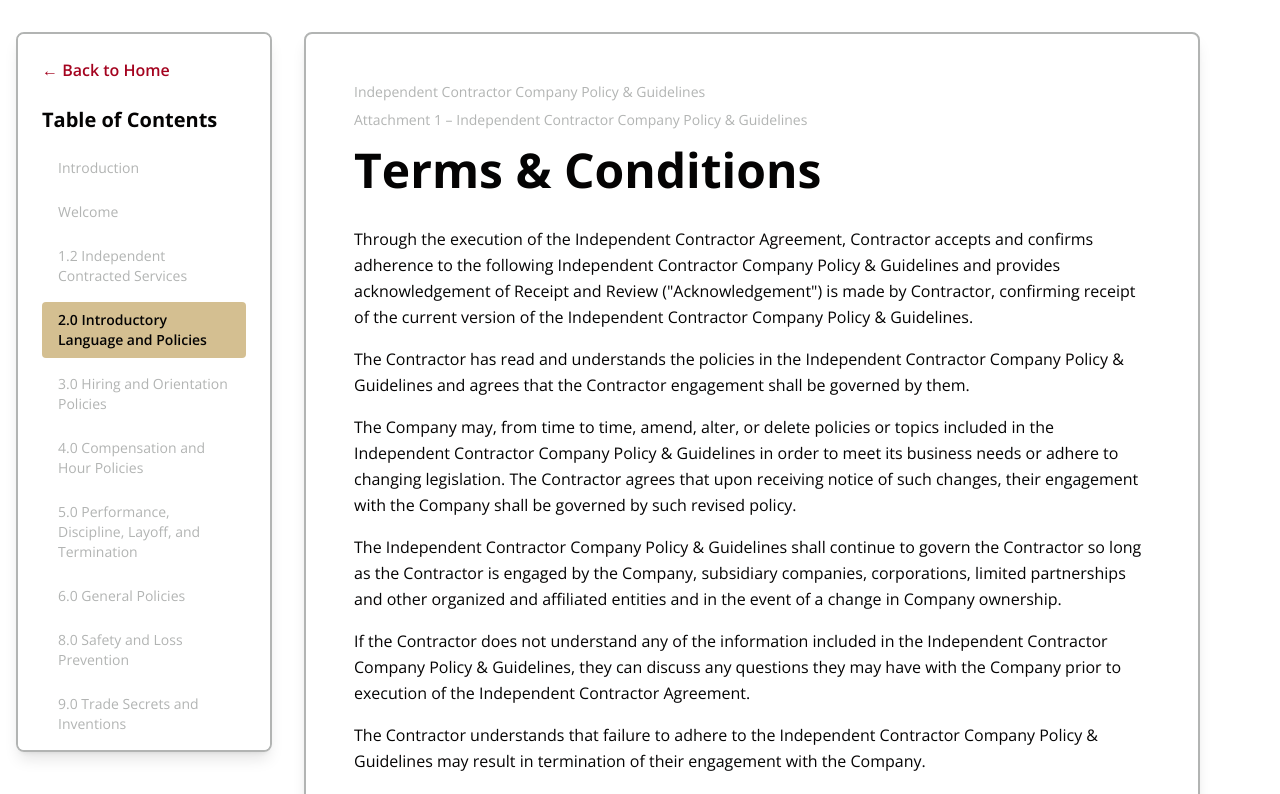
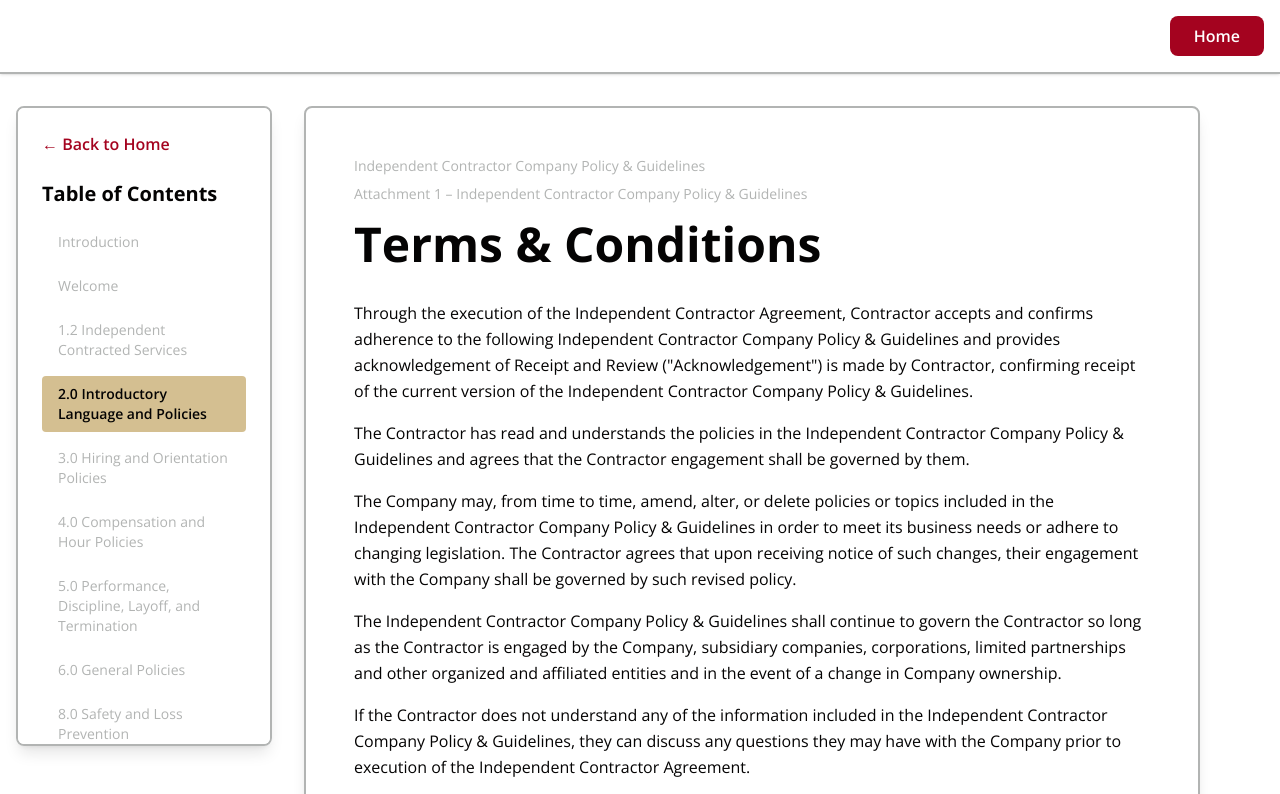
Before and after one commit to AshtonMedina22/PTT-Internal-Docs, a Next.js app: page /terms in a window 1280 px wide. Shown: the top 794 px of the page. Built offline with nearby package versions, Linux system fonts and the light colour scheme.

Commit message:
Add Home button header and footer to all pages

```diff
--- a/app/agreement/page.js
+++ b/app/agreement/page.js
@@ -55,12 +55,26 @@ export default function AgreementPage() {
   }
 
   return (
-    <div className="min-h-screen bg-brand-white">
-      <div className="container mx-auto px-4 py-8">
+    <div className="min-h-screen bg-brand-white flex flex-col">
+      {/* Header with Home button */}
+      <header className="sticky top-0 z-50 bg-brand-white border-b-2 border-brand-gray shadow-sm">
+        <div className="container mx-auto px-4 py-4">
+          <div className="flex justify-end">
+            <Link
+              href="/"
+              className="px-6 py-2 bg-brand-red text-brand-white font-semibold rounded-lg hover:bg-brand-gold hover:text-brand-black transition-colors duration-200"
+            >
+              Home
+            </Link>
+          </div>
+        </div>
+      </header>
+
+      <div className="container mx-auto px-4 py-8 flex-1">
         <div className="flex flex-col lg:flex-row gap-8">
           {/* Sticky Sidebar */}
-          <aside className="lg:w-64 lg:sticky lg:top-8 lg:h-fit">
-            <div className="bg-white border-2 border-brand-gray rounded-lg p-6 shadow-lg">
+          <aside className="lg:w-64 lg:sticky lg:top-20 lg:h-fit">
+            <div className="bg-white border-2 border-brand-gray rounded-lg p-6 shadow-lg max-h-[calc(90vh-5rem)] overflow-y-auto">
               <Link
                 href="/"
                 className="text-brand-red hover:text-brand-gold mb-6 inline-block font-semibold transition-colors"
@@ -512,6 +526,17 @@ export default function AgreementPage() {
           </main>
         </div>
       </div>
+
+      {/* Footer */}
+      <footer className="bg-brand-gray bg-opacity-20 border-t-2 border-brand-gray mt-auto">
+        <div className="container mx-auto px-4 py-6">
+          <div className="text-center">
+            <p className="text-brand-black font-semibold">
+              Party Time Texas 2025 • Agreement
+            </p>
+          </div>
+        </div>
+      </footer>
     </div>
   )
 }
--- a/app/page.js
+++ b/app/page.js
@@ -2,8 +2,8 @@ import Link from 'next/link'
 
 export default function Home() {
   return (
-    <main className="min-h-screen bg-brand-white">
-      <div className="container mx-auto px-4 py-16">
+    <div className="min-h-screen bg-brand-white flex flex-col">
+      <main className="container mx-auto px-4 py-16 flex-1">
         <div className="max-w-6xl mx-auto">
           <h1 className="text-4xl md:text-5xl font-bold text-brand-black mb-12 text-center">
             Legal Documents
@@ -45,7 +45,18 @@ export default function Home() {
             </Link>
           </div>
         </div>
-      </div>
-    </main>
+      </main>
+
+      {/* Footer */}
+      <footer className="bg-brand-gray bg-opacity-20 border-t-2 border-brand-gray mt-auto">
+        <div className="container mx-auto px-4 py-6">
+          <div className="text-center">
+            <p className="text-brand-black font-semibold">
+              Party Time Texas 2025
+            </p>
+          </div>
+        </div>
+      </footer>
+    </div>
   )
 }
--- a/app/terms/page.js
+++ b/app/terms/page.js
@@ -55,12 +55,26 @@ export default function TermsPage() {
   }
 
   return (
-    <div className="min-h-screen bg-brand-white">
-      <div className="container mx-auto px-4 py-8">
+    <div className="min-h-screen bg-brand-white flex flex-col">
+      {/* Header with Home button */}
+      <header className="sticky top-0 z-50 bg-brand-white border-b-2 border-brand-gray shadow-sm">
+        <div className="container mx-auto px-4 py-4">
+          <div className="flex justify-end">
+            <Link
+              href="/"
+              className="px-6 py-2 bg-brand-red text-brand-white font-semibold rounded-lg hover:bg-brand-gold hover:text-brand-black transition-colors duration-200"
+            >
+              Home
+            </Link>
+          </div>
+        </div>
+      </header>
+
+      <div className="container mx-auto px-4 py-8 flex-1">
         <div className="flex flex-col lg:flex-row gap-8">
           {/* Sticky Sidebar */}
-          <aside className="lg:w-64 lg:sticky lg:top-8 lg:h-fit">
-            <div className="bg-white border-2 border-brand-gray rounded-lg p-6 shadow-lg max-h-[90vh] overflow-y-auto">
+          <aside className="lg:w-64 lg:sticky lg:top-20 lg:h-fit">
+            <div className="bg-white border-2 border-brand-gray rounded-lg p-6 shadow-lg max-h-[calc(90vh-5rem)] overflow-y-auto">
               <Link
                 href="/"
                 className="text-brand-red hover:text-brand-gold mb-6 inline-block font-semibold transition-colors"
@@ -1255,6 +1269,17 @@ export default function TermsPage() {
           </main>
         </div>
       </div>
+
+      {/* Footer */}
+      <footer className="bg-brand-gray bg-opacity-20 border-t-2 border-brand-gray mt-auto">
+        <div className="container mx-auto px-4 py-6">
+          <div className="text-center">
+            <p className="text-brand-black font-semibold">
+              Party Time Texas 2025 • Terms & Conditions
+            </p>
+          </div>
+        </div>
+      </footer>
     </div>
   )
 }
```
